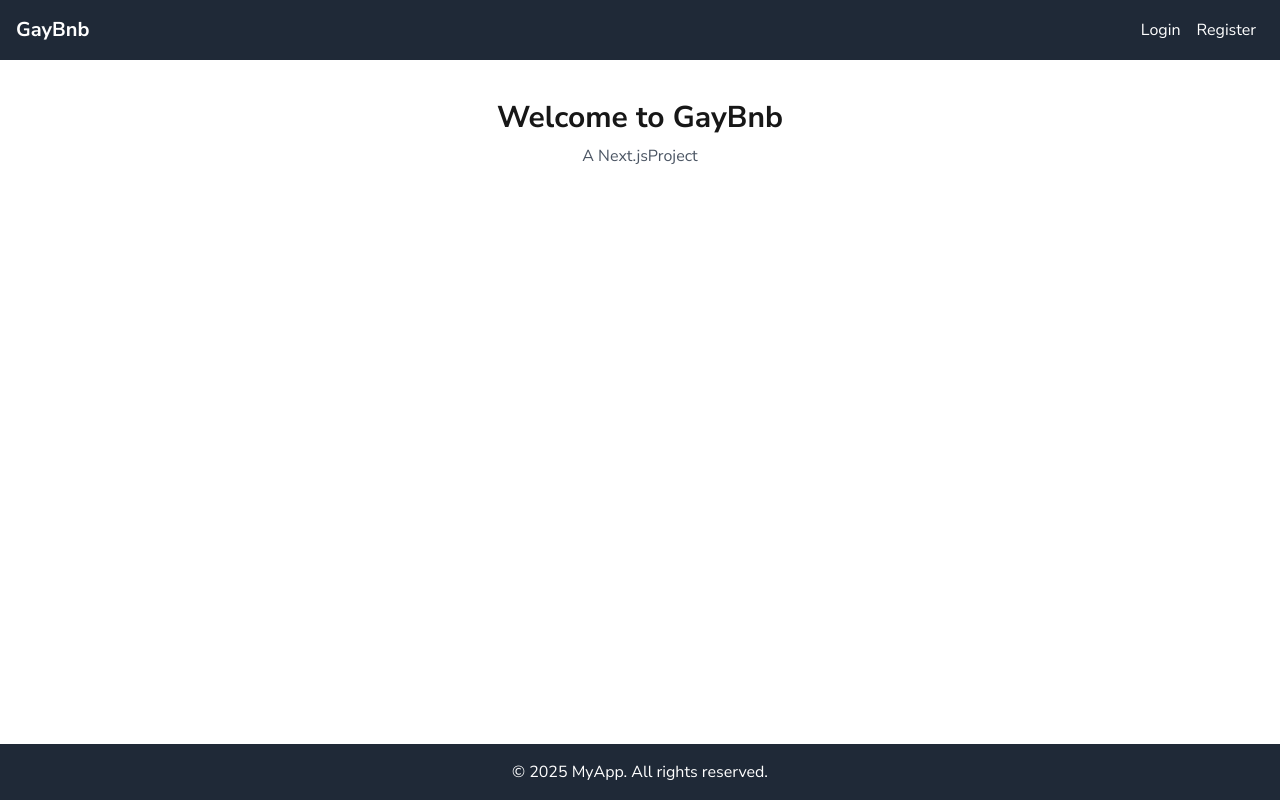
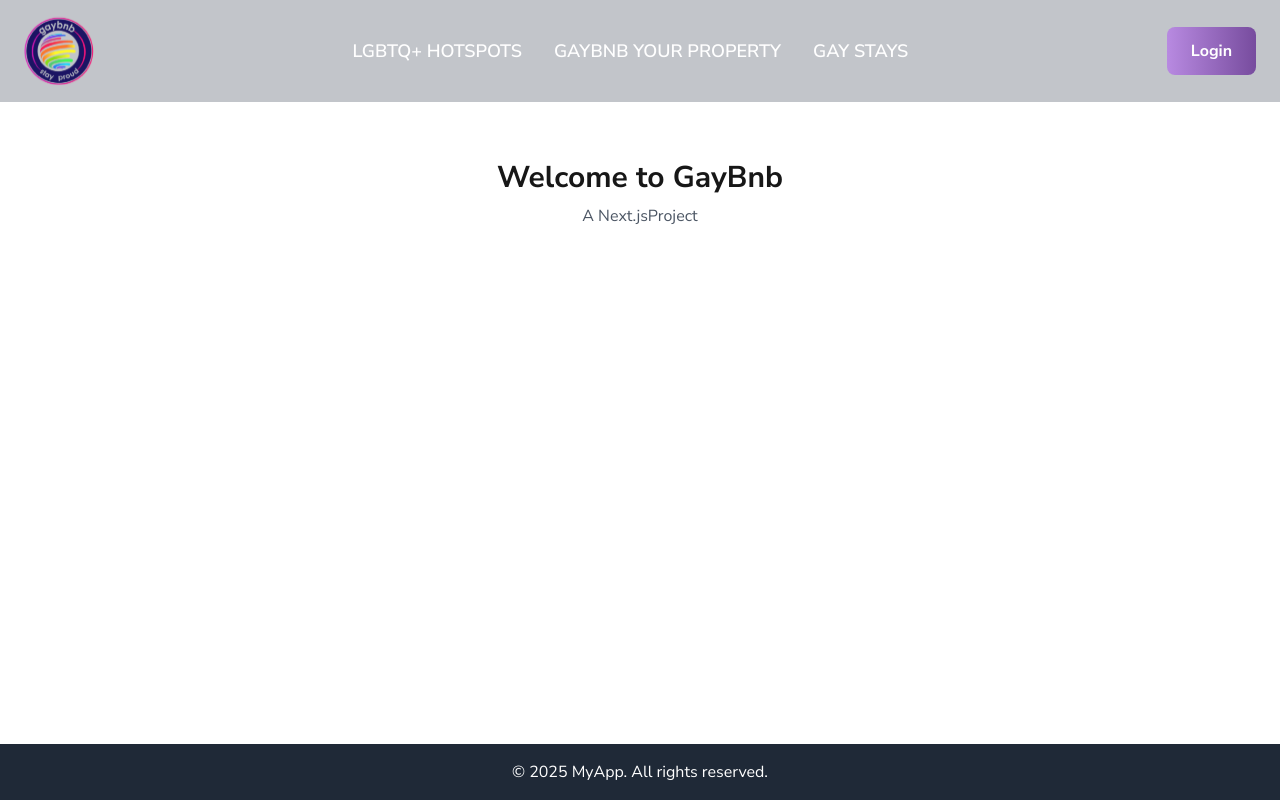
Before and after one commit to zeshanjaffer/gayBnB_Front-End, a Next.js app: page / in a window 1280 px wide. Built offline with nearby package versions, Linux system fonts and the light colour scheme.

Commit message:
responsiveness

```diff
--- a/package.json
+++ b/package.json
@@ -10,6 +10,7 @@
   },
   "dependencies": {
     "framer-motion": "^12.4.7",
+    "lucide-react": "^0.476.0",
     "next": "15.1.7",
     "react": "^19.0.0",
     "react-dom": "^19.0.0",
--- a/src/components/navbar.tsx
+++ b/src/components/navbar.tsx
@@ -1,21 +1,56 @@
+import { useState } from "react";
+import Image from "next/image";
 import Link from "next/link";
+import { Menu, X } from "lucide-react"; // For hamburger icon
 
 const Navbar = () => {
+  const [isOpen, setIsOpen] = useState(false); // State for mobile menu
+
   return (
-    <nav className="bg-gray-800 p-4">
-      <div className="container mx-auto flex justify-between items-center">
-        <Link href="/" className="text-white text-xl font-bold">
-        GayBnb
+    <nav className="fixed top-0 left-0 w-full bg-gray-700/30 backdrop-blur-md z-50">
+      <div className="container mx-auto flex items-center justify-between px-6 py-4">
+        {/* Logo */}
+        <Link href="/">
+          <Image
+            src="/gaybnblogo.svg"
+            alt="GayBNB Logo"
+            width={70}
+            height={70}
+            className="cursor-pointer"
+          />
         </Link>
-        <div>
-          <Link href="/login" className="text-white mx-2">
+
+        {/* Desktop Menu */}
+        <div className="hidden md:flex space-x-8">
+          <Link href="/" className="text-white text-lg font-semibold">LGBTQ+ HOTSPOTS</Link>
+          <Link href="/" className="text-white text-lg font-semibold">GAYBNB YOUR PROPERTY</Link>
+          <Link href="/" className="text-white text-lg font-semibold">GAY STAYS</Link>
+        </div>
+
+        {/* Login Button (Desktop) */}
+        <div className="hidden md:block">
+          <button className="bg-gradient-to-r from-[#B88AE1] to-[#774C9E] text-white px-6 py-3 rounded-lg font-bold">
             Login
-          </Link>
-          <Link href="/register" className="text-white mx-2">
-            Register
-          </Link>
+          </button>
         </div>
+
+        {/* Mobile Menu Button */}
+        <button className="md:hidden text-white" onClick={() => setIsOpen(!isOpen)}>
+          {isOpen ? <X size={28} /> : <Menu size={28} />}
+        </button>
       </div>
+
+      {/* Mobile Dropdown Menu */}
+      {isOpen && (
+        <div className="md:hidden bg-gray-800 text-white flex flex-col items-center space-y-4 py-4">
+          <Link href="/" className="text-lg" onClick={() => setIsOpen(false)}>LGBTQ+ HOTSPOTS</Link>
+          <Link href="/" className="text-lg" onClick={() => setIsOpen(false)}>GAYBNB YOUR PROPERTY</Link>
+          <Link href="/" className="text-lg" onClick={() => setIsOpen(false)}>GAY STAYS</Link>
+          <button className="bg-gradient-to-r from-[#B88AE1] to-[#774C9E] px-6 py-3 rounded-lg font-bold">
+            Login
+          </button>
+        </div>
+      )}
     </nav>
   );
 };
--- a/src/pages/_app.tsx
+++ b/src/pages/_app.tsx
@@ -14,7 +14,7 @@ export default function App({ Component, pageProps }: AppProps) {
   return (
     <div className="flex flex-col min-h-screen">
       <Navbar />
-      <main className="flex-grow">
+      <main className="flex-grow mt-[120px]">
         <Component {...pageProps} />
       </main>
       <Footer />
```
Also changed, not shown: public/gaybnblogo.svg (added), 1 other file (tests, documents, lock files or other folders).
